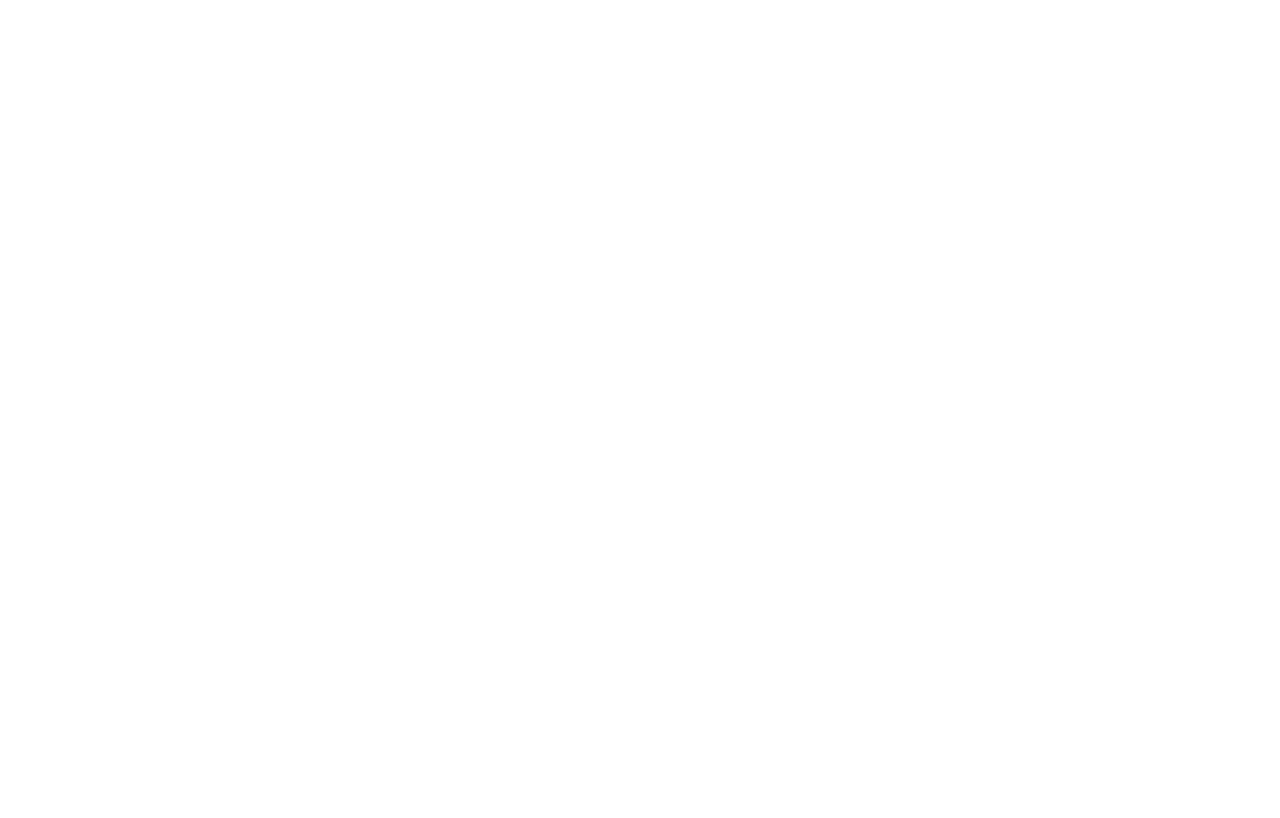
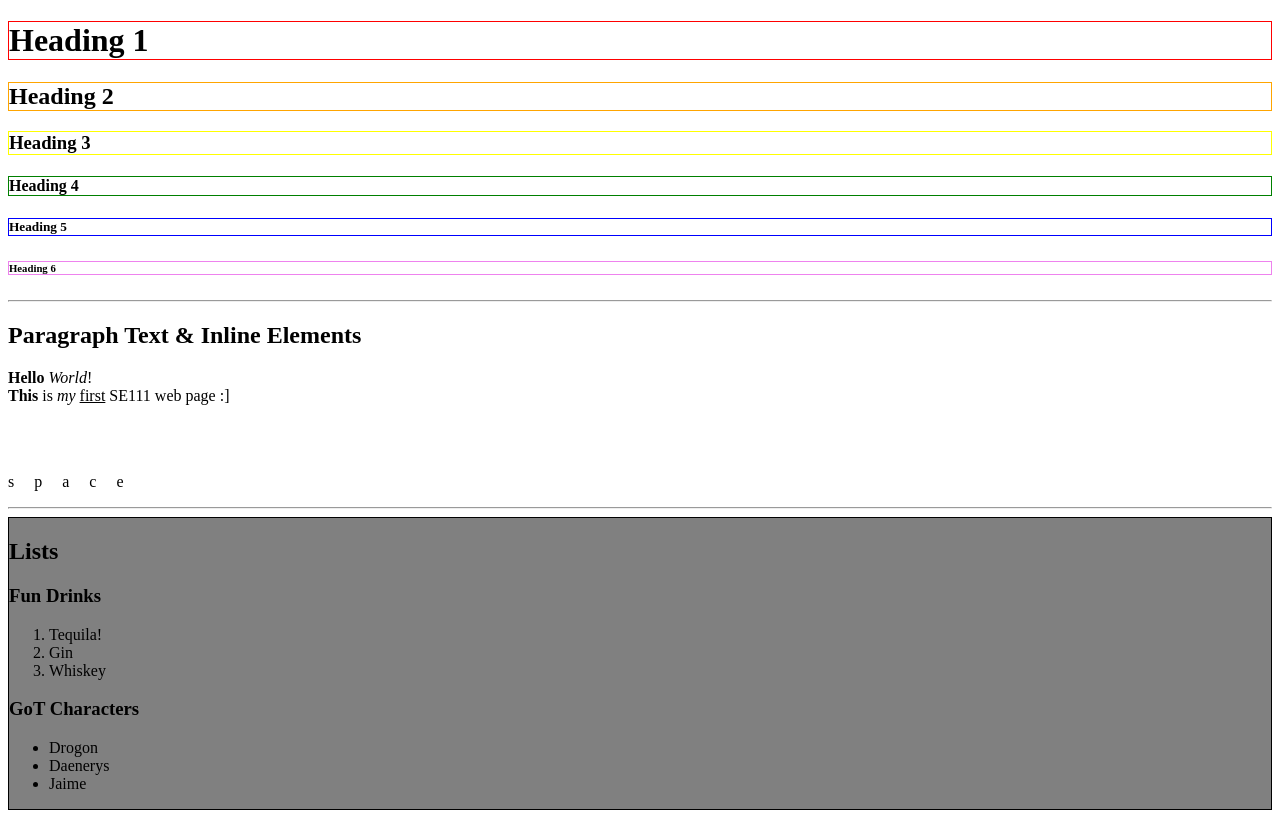
Before and after one commit to MattFenix1/SE111_22_202320, a plain HTML site: page week1_demo/index.html in a window 1280 px wide. Drawn offline with Linux system fonts and the light colour scheme.

Commit message:
end of w1d2 demo

```diff
--- a/week1_demo/index.html
+++ b/week1_demo/index.html
@@ -14,6 +14,49 @@
     <!--this is a comment in HTML-->
     <!--the body hold all viewable content for the page-->
 
+    <!--Block Level Elements: start on new left aligned line in the browser page; span width of page/containg element (parent)-->
 
+    <!--Heading Tags: 1 is the most important, there are 6-->
+    <h1 style="border:1px solid red">Heading 1</h1><!--only ONE per page! SEO-->
+    <h2 style="border:1px solid orange">Heading 2</h2>
+    <h3 style="border:1px solid yellow">Heading 3</h3>
+    <h4 style="border:1px solid green">Heading 4</h4>
+    <h5 style="border:1px solid blue">Heading 5</h5>
+    <h6 style="border:1px solid violet">Heading 6</h6>
+
+    <!--horizontal rule-->
+    <hr>
+
+    <h2>Paragraph Text & Inline Elements</h2>
+
+    <!--paragraph element holds bodies of text-->
+    <p><strong>Hello</strong> <em>World</em>!<br> <b>This</b> is <i>my</i> <u>first</u> SE111 web page :] </p>
+    <!--strong & em(phasis) add SEO to a page-->
+
+    <br>
+    <br>
+
+    <p>s&nbsp;&nbsp;&nbsp;&nbsp;&nbsp;p&nbsp;&nbsp;&nbsp;&nbsp;&nbsp;a&nbsp;&nbsp;&nbsp;&nbsp;&nbsp;c&nbsp;&nbsp;&nbsp;&nbsp;&nbsp;e</p>
+
+    <hr>
+
+    <div style="border:1px solid black; background-color: grey">
+
+        <h2>Lists</h2>
+
+        <h3>Fun Drinks</h3>
+        <ol><!--ordered list-->
+            <li>Tequila!</li>
+            <li>Gin</li>
+            <li>Whiskey</li>
+        </ol>
+
+        <h3>GoT Characters</h3>
+        <ul>
+            <li>Drogon</li>
+            <li>Daenerys</li>
+            <li>Jaime</li>
+        </ul>
+    </div><!--end of the div-->
 </body>
 </html>
```
Also changed, not shown: w1/index.html (added, +23 -0 lines).
